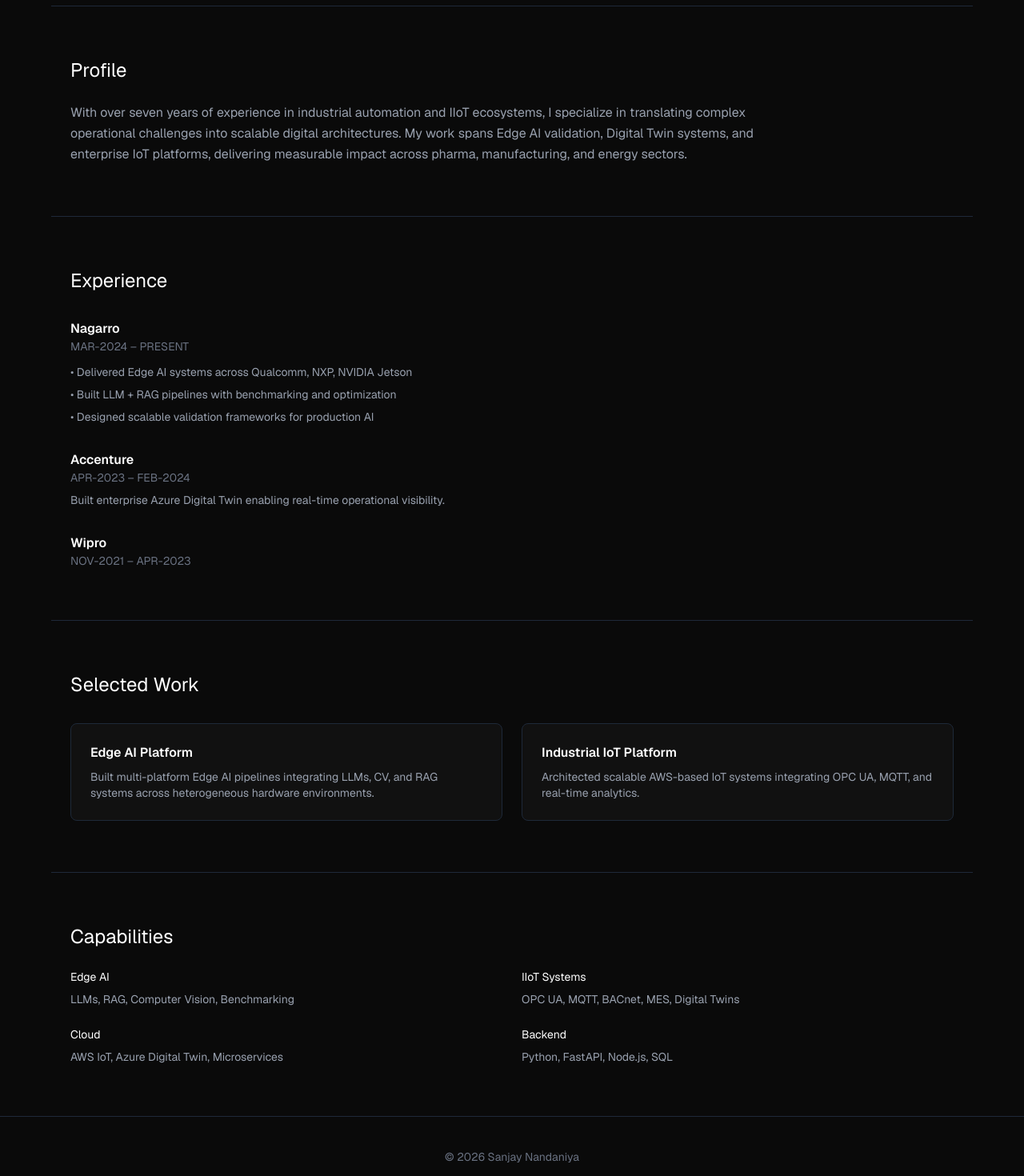
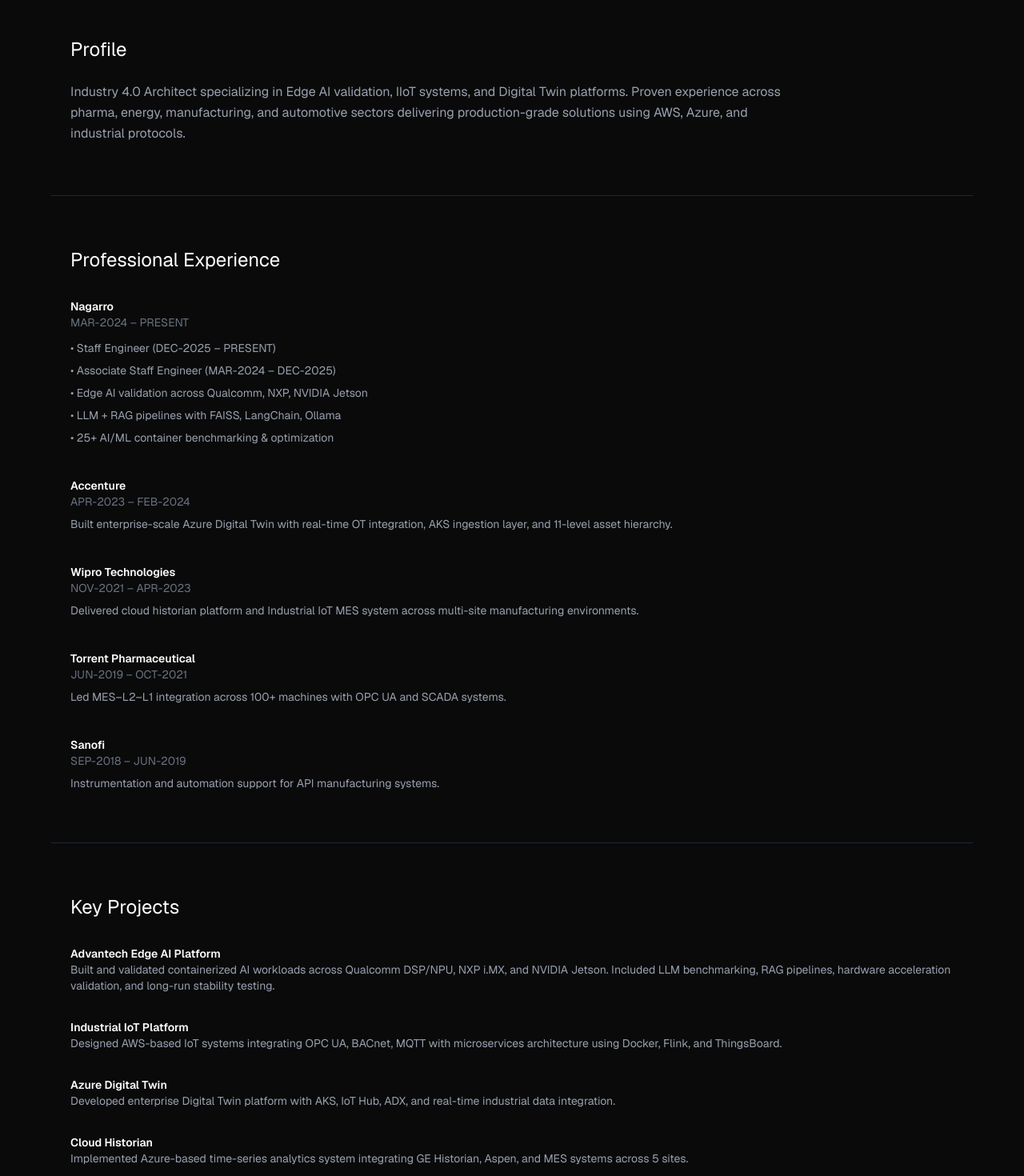
Before and after one commit to Sanjay4497/portfolio, a Next.js app: page / in a window 1280 px wide. Shown: the part 480-1950 px from the top of the page at 80% size. Built offline with nearby package versions, Linux system fonts and the light colour scheme.

Commit message:
Revise content in page.tsx for clarity and detail
Updated professional details and project descriptions to enhance clarity and specificity.

```diff
--- a/app/page.tsx
+++ b/app/page.tsx
@@ -25,14 +25,15 @@
       {/* HERO */}
       <section className="max-w-6xl mx-auto px-6 py-20">
         <h2 className="text-5xl font-bold text-white leading-tight">
-          Industry 4.0 Architect <br />
+          Industry 4.0 Architect
+          <br />
           <span className="text-gray-400">Edge AI • Digital Twins • IIoT</span>
         </h2>
 
         <p className="mt-6 max-w-3xl text-gray-400 leading-relaxed">
-          Designing production-grade industrial systems that bridge Edge AI, Digital Twins,
-          and cloud-native architectures. Focused on building scalable, resilient,
-          and compliant solutions across manufacturing and energy domains.
+          7+ years of experience designing and delivering industrial-scale systems
+          across Edge AI, Digital Twins, and cloud-native IIoT architectures.
+          Specialized in bridging IT-OT systems with real-time intelligence.
         </p>
 
         <div className="mt-8 text-sm text-gray-500">
@@ -46,42 +47,69 @@
         <h3 className="text-2xl text-white mb-6">Profile</h3>
 
         <p className="text-gray-400 leading-relaxed max-w-4xl">
-          With over seven years of experience in industrial automation and IIoT ecosystems,
-          I specialize in translating complex operational challenges into scalable digital
-          architectures. My work spans Edge AI validation, Digital Twin systems, and
-          enterprise IoT platforms, delivering measurable impact across pharma,
-          manufacturing, and energy sectors.
+          Industry 4.0 Architect specializing in Edge AI validation, IIoT systems,
+          and Digital Twin platforms. Proven experience across pharma, energy,
+          manufacturing, and automotive sectors delivering production-grade
+          solutions using AWS, Azure, and industrial protocols.
         </p>
       </section>
 
       {/* EXPERIENCE */}
       <section id="experience" className="max-w-6xl mx-auto px-6 py-16 border-t border-gray-800">
-        <h3 className="text-2xl text-white mb-8">Experience</h3>
+        <h3 className="text-2xl text-white mb-8">Professional Experience</h3>
 
-        <div className="space-y-8">
+        <div className="space-y-10 text-sm">
 
+          {/* Nagarro */}
           <div>
             <h4 className="text-white font-semibold">Nagarro</h4>
-            <p className="text-gray-500 text-sm">MAR-2024 – PRESENT</p>
+            <p className="text-gray-500">MAR-2024 – PRESENT</p>
 
-            <ul className="mt-3 text-sm text-gray-400 space-y-2">
-              <li>• Delivered Edge AI systems across Qualcomm, NXP, NVIDIA Jetson</li>
-              <li>• Built LLM + RAG pipelines with benchmarking and optimization</li>
-              <li>• Designed scalable validation frameworks for production AI</li>
+            <ul className="mt-3 text-gray-400 space-y-2">
+              <li>• Staff Engineer (DEC-2025 – PRESENT)</li>
+              <li>• Associate Staff Engineer (MAR-2024 – DEC-2025)</li>
+              <li>• Edge AI validation across Qualcomm, NXP, NVIDIA Jetson</li>
+              <li>• LLM + RAG pipelines with FAISS, LangChain, Ollama</li>
+              <li>• 25+ AI/ML container benchmarking & optimization</li>
             </ul>
           </div>
 
+          {/* Accenture */}
           <div>
             <h4 className="text-white font-semibold">Accenture</h4>
-            <p className="text-gray-500 text-sm">APR-2023 – FEB-2024</p>
-            <p className="text-gray-400 text-sm mt-2">
-              Built enterprise Azure Digital Twin enabling real-time operational visibility.
+            <p className="text-gray-500">APR-2023 – FEB-2024</p>
+            <p className="text-gray-400 mt-2">
+              Built enterprise-scale Azure Digital Twin with real-time OT integration,
+              AKS ingestion layer, and 11-level asset hierarchy.
             </p>
           </div>
 
+          {/* Wipro */}
           <div>
-            <h4 className="text-white font-semibold">Wipro</h4>
-            <p className="text-gray-500 text-sm">NOV-2021 – APR-2023</p>
+            <h4 className="text-white font-semibold">Wipro Technologies</h4>
+            <p className="text-gray-500">NOV-2021 – APR-2023</p>
+            <p className="text-gray-400 mt-2">
+              Delivered cloud historian platform and Industrial IoT MES system across
+              multi-site manufacturing environments.
+            </p>
+          </div>
+
+          {/* Torrent */}
+          <div>
+            <h4 className="text-white font-semibold">Torrent Pharmaceutical</h4>
+            <p className="text-gray-500">JUN-2019 – OCT-2021</p>
+            <p className="text-gray-400 mt-2">
+              Led MES–L2–L1 integration across 100+ machines with OPC UA and SCADA systems.
+            </p>
+          </div>
+
+          {/* Sanofi */}
+          <div>
+            <h4 className="text-white font-semibold">Sanofi</h4>
+            <p className="text-gray-500">SEP-2018 – JUN-2019</p>
+            <p className="text-gray-400 mt-2">
+              Instrumentation and automation support for API manufacturing systems.
+            </p>
           </div>
 
         </div>
@@ -89,23 +117,48 @@
 
       {/* PROJECTS */}
       <section id="projects" className="max-w-6xl mx-auto px-6 py-16 border-t border-gray-800">
-        <h3 className="text-2xl text-white mb-8">Selected Work</h3>
+        <h3 className="text-2xl text-white mb-8">Key Projects</h3>
 
-        <div className="grid md:grid-cols-2 gap-6">
+        <div className="space-y-8 text-sm text-gray-400">
 
-          <div className="bg-[#111] p-6 rounded-lg border border-gray-800">
-            <h4 className="text-white font-semibold mb-2">Edge AI Platform</h4>
-            <p className="text-sm text-gray-400">
-              Built multi-platform Edge AI pipelines integrating LLMs, CV, and RAG systems
-              across heterogeneous hardware environments.
+          <div>
+            <h4 className="text-white font-semibold">Advantech Edge AI Platform</h4>
+            <p>
+              Built and validated containerized AI workloads across Qualcomm DSP/NPU,
+              NXP i.MX, and NVIDIA Jetson. Included LLM benchmarking, RAG pipelines,
+              hardware acceleration validation, and long-run stability testing.
             </p>
           </div>
 
-          <div className="bg-[#111] p-6 rounded-lg border border-gray-800">
-            <h4 className="text-white font-semibold mb-2">Industrial IoT Platform</h4>
-            <p className="text-sm text-gray-400">
-              Architected scalable AWS-based IoT systems integrating OPC UA, MQTT,
-              and real-time analytics.
+          <div>
+            <h4 className="text-white font-semibold">Industrial IoT Platform</h4>
+            <p>
+              Designed AWS-based IoT systems integrating OPC UA, BACnet, MQTT with
+              microservices architecture using Docker, Flink, and ThingsBoard.
+            </p>
+          </div>
+
+          <div>
+            <h4 className="text-white font-semibold">Azure Digital Twin</h4>
+            <p>
+              Developed enterprise Digital Twin platform with AKS, IoT Hub, ADX,
+              and real-time industrial data integration.
+            </p>
+          </div>
+
+          <div>
+            <h4 className="text-white font-semibold">Cloud Historian</h4>
+            <p>
+              Implemented Azure-based time-series analytics system integrating
+              GE Historian, Aspen, and MES systems across 5 sites.
+            </p>
+          </div>
+
+          <div>
+            <h4 className="text-white font-semibold">Industrial IoT MES Platform</h4>
+            <p>
+              Built ThingWorx-based MES platform for aluminium plants enabling
+              real-time monitoring, predictive maintenance, and centralized operations.
             </p>
           </div>
 
@@ -114,28 +167,30 @@
 
       {/* SKILLS */}
       <section id="skills" className="max-w-6xl mx-auto px-6 py-16 border-t border-gray-800">
-        <h3 className="text-2xl text-white mb-6">Capabilities</h3>
+        <h3 className="text-2xl text-white mb-6">Technical Capabilities</h3>
 
         <div className="grid md:grid-cols-2 gap-6 text-sm text-gray-400">
+
           <div>
-            <h4 className="text-white mb-2">Edge AI</h4>
-            <p>LLMs, RAG, Computer Vision, Benchmarking</p>
+            <h4 className="text-white">Edge AI</h4>
+            <p>LLM, RAG, Computer Vision, Benchmarking</p>
           </div>
 
           <div>
-            <h4 className="text-white mb-2">IIoT Systems</h4>
+            <h4 className="text-white">IIoT Systems</h4>
             <p>OPC UA, MQTT, BACnet, MES, Digital Twins</p>
           </div>
 
           <div>
-            <h4 className="text-white mb-2">Cloud</h4>
+            <h4 className="text-white">Cloud Platforms</h4>
             <p>AWS IoT, Azure Digital Twin, Microservices</p>
           </div>
 
           <div>
-            <h4 className="text-white mb-2">Backend</h4>
+            <h4 className="text-white">Backend</h4>
             <p>Python, FastAPI, Node.js, SQL</p>
           </div>
+
         </div>
       </section>
 
```
